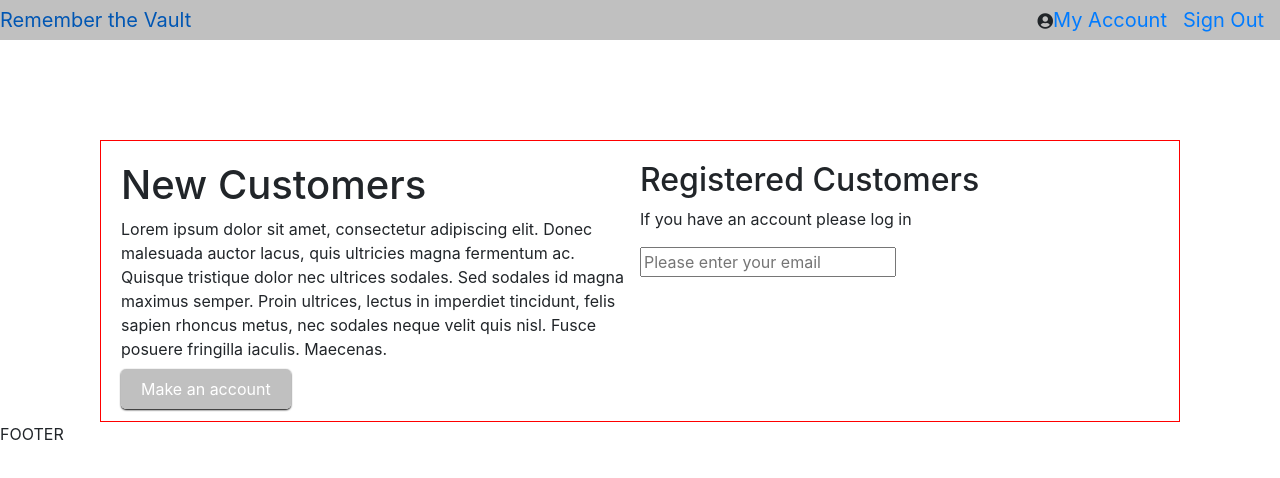
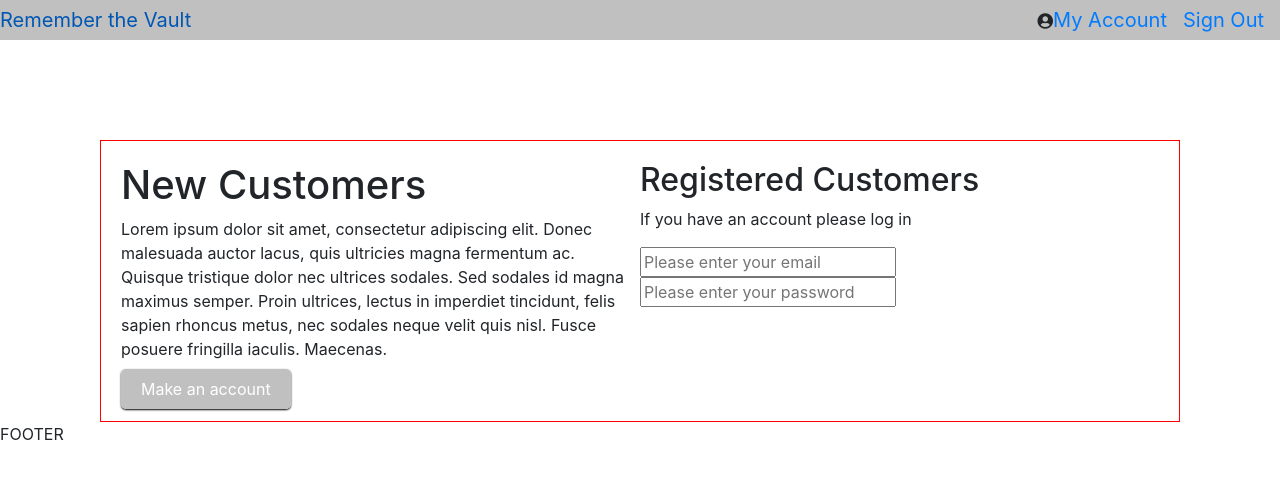
Before and after one commit to elaine-drum-female/Remember-the-Vault-Project-3, a React (Create React App) app in the folder client/: page /register_login in a window 1280 px wide. Shown: the top 478 px of the page. Built offline with nearby package versions, Linux system fonts and the light colour scheme.

Commit message:
Added FormField for password

```diff
--- a/client/src/components/Register_Login/login.js
+++ b/client/src/components/Register_Login/login.js
@@ -67,6 +67,12 @@ class Login extends Component {
                         formData={this.state.formData.email}
                         change={(element)=> this.updateForm(element)}
                     />
+
+                    <FormField
+                        id={'password'}
+                        formData={this.state.formData.password}
+                        change={(element)=> this.updateForm(element)}
+                    />
                 </form>
             </div>
         );
```
